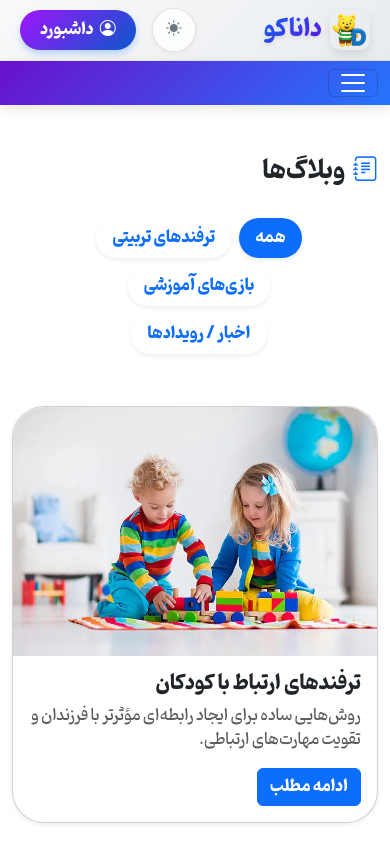
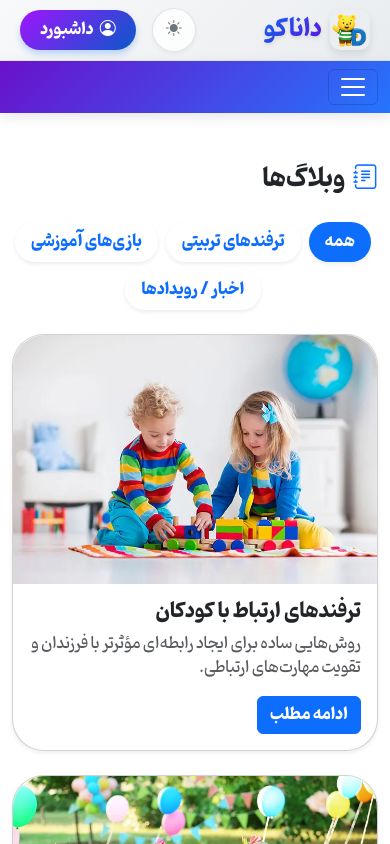
Before and after one commit to HosseinzGTX7/nuxtjs-danaco-website, a Nuxt app: page /blog in a window 390 px wide. Shown: the top 844 px of the page. Built offline with nearby package versions, Linux system fonts and the light colour scheme.

Commit message:
add border btn in dark mode and arrange tabs

```diff
--- a/app/assets/css/main.css
+++ b/app/assets/css/main.css
@@ -12,3 +12,9 @@ body {
   --bs-body-bg: #fff;
   --bs-body-color: #212529;
 }
+
+/* حالت تاریک برای دکمه ها */
+[data-bs-theme="dark"] button,
+[data-bs-theme="dark"] .btn {
+  border: 1px solid #8c8b8b; /* سفید باریک */
+}
--- a/app/components/Header.vue
+++ b/app/components/Header.vue
@@ -34,7 +34,7 @@
         <div class="d-flex align-items-center justify-content-between w-100">
           <!-- دکمه همبرگری فقط در موبایل -->
           <button
-            class="navbar-toggler d-lg-none"
+            class="navbar-toggler d-lg-none pt-2 pb-2"
             type="button"
             @click="toggleMenu"
             aria-label="Toggle navigation"
--- a/app/pages/blog/index.vue
+++ b/app/pages/blog/index.vue
@@ -5,10 +5,10 @@
       <h2 class="fw-bold mb-0">وبلاگ‌ها</h2>
     </div>
 
-    <ul class="nav nav-pills justify-content-center mb-5 ps-5 flex-wrap">
-      <li class="nav-item m-1" v-for="cat in categories" :key="cat">
+    <ul class="nav nav-pills justify-content-center mb-4 flex-wrap gap-2 pe-1">
+      <li class="nav-item" v-for="cat in categories" :key="cat">
         <button
-          class="nav-link w-100 text-center shadow-sm rounded-pill"
+          class="nav-link text-center shadow-sm rounded-pill px-3 py-2 text-nowrap"
           :class="{ active: selectedCategory === cat }"
           @click="selectedCategory = cat"
         >
@@ -16,6 +16,7 @@
         </button>
       </li>
     </ul>
+
 
     <!-- لیست مقالات -->
     <div class="row g-4">
--- a/app/pages/gallery.vue
+++ b/app/pages/gallery.vue
@@ -6,10 +6,10 @@
     </div>
 
     <!-- دسته‌بندی‌ها -->
-    <ul class="nav nav-pills justify-content-center mb-5 ps-5 flex-wrap">
-      <li class="nav-item m-1" v-for="cat in categories" :key="cat">
+    <ul class="nav nav-pills justify-content-center mb-4 flex-wrap gap-2 pe-1">
+      <li class="nav-item" v-for="cat in categories" :key="cat">
         <button
-          class="nav-link w-100 text-center shadow-sm rounded-pill"
+          class="nav-link text-center shadow-sm rounded-pill px-3 py-2 text-nowrap"
           :class="{ active: selectedCategory === cat }"
           @click="selectedCategory = cat"
         >
@@ -17,6 +17,7 @@
         </button>
       </li>
     </ul>
+
 
     <!-- لیست گالری -->
     <transition-group name="fade" tag="div" class="row g-4">
```
